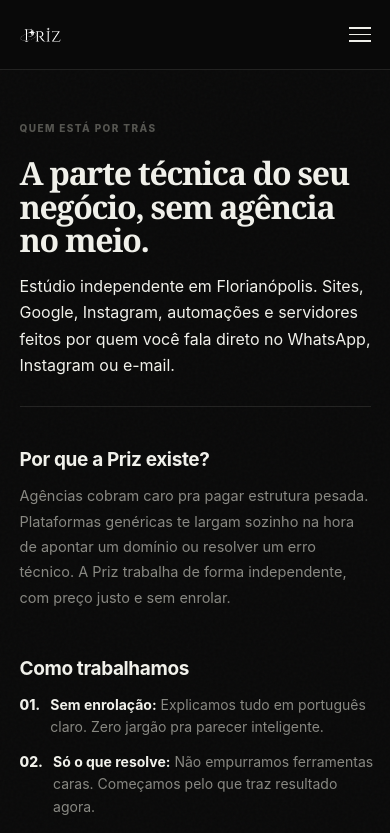
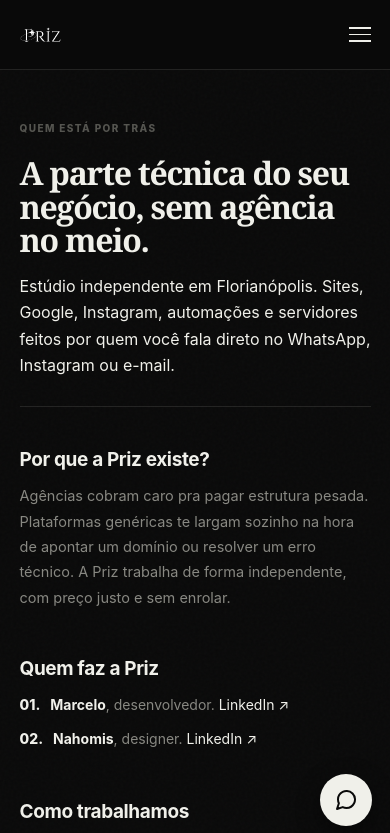
Before and after one commit to priz-repositories/SitePriz, a Next.js app: page /sobre in a window 390 px wide. Shown: the top 833 px of the page. Built offline with nearby package versions, Linux system fonts and the light colour scheme.

Commit message:
Update: equipe na página Sobre e botão fixo de WhatsApp no mobile
- Seção "Quem faz a Priz" com Marcelo e Nahomis e links do LinkedIn
- Botão de WhatsApp fixo só em telas de até 860px

Co-Authored-By: Claude Opus 5.5 <noreply@anthropic.com>

```diff
--- a/src/app/contact.ts
+++ b/src/app/contact.ts
@@ -2,3 +2,7 @@ export const whatsapp =
   "https://wa.me/554896356844?text=Ol%C3%A1%2C%20quero%20conversar%20sobre%20um%20projeto%20com%20a%20Priz.";
 export const instagram = "https://www.instagram.com/priz.oficial/";
 export const email = "PrizContato@proton.me";
+export const team = [
+  { name: "Marcelo", role: "Desenvolvedor", linkedin: "https://www.linkedin.com/in/marceloantoniocabral/" },
+  { name: "Nahomis", role: "Designer", linkedin: "https://www.linkedin.com/in/nahomismoreira/" },
+];
--- a/src/app/globals.css
+++ b/src/app/globals.css
@@ -2371,6 +2371,25 @@ section {
   padding: 13px 20px;
   font-size: 12.5px;
   font-weight: 700;
+}
+
+/* ─── WhatsApp fixo (só no celular) ─────────────────── */
+.whatsapp-float { display: none; }
+@media (max-width: 860px) {
+  a.whatsapp-float {
+    position: fixed;
+    right: 18px;
+    bottom: max(18px, env(safe-area-inset-bottom));
+    z-index: 30;
+    width: 52px;
+    height: 52px;
+    display: grid;
+    place-items: center;
+    border-radius: 50%;
+    background: var(--ink);
+    color: var(--bg);
+    box-shadow: 0 8px 24px rgba(0,0,0,.45);
+  }
 }
 
 /* ─── reveal animation ──────────────────────────────────── */
@@ -3075,6 +3094,9 @@ section {
   color: var(--ink);
 }
 
+.subpage-list a { color: var(--ink); transition: color .2s; }
+.subpage-list a:hover { color: var(--muted); }
+
 .subpage-list .check {
   color: var(--hi);
   font-weight: 800;
--- a/src/app/layout.tsx
+++ b/src/app/layout.tsx
@@ -2,6 +2,7 @@ import type { Metadata } from "next";
 import "./globals.css";
 import SiteNav from "./site-nav";
 import Footer from "./footer";
+import { whatsapp } from "./contact";
 
 export const viewport = {
   width: "device-width",
@@ -31,11 +32,16 @@ export default function RootLayout({
 }) {
   return (
     <html lang="pt-BR">
-<body className="priz" suppressHydrationWarning>
+      <body className="priz" suppressHydrationWarning>
         <div className="grain" aria-hidden />
         <SiteNav />
         {children}
         <Footer />
+        <a className="whatsapp-float" href={whatsapp} target="_blank" rel="noreferrer" aria-label="Falar com a Priz no WhatsApp">
+          <svg width="24" height="24" viewBox="0 0 24 24" fill="none" stroke="currentColor" strokeWidth="2" strokeLinecap="round" strokeLinejoin="round" aria-hidden="true">
+            <path d="M21 11.5a8.38 8.38 0 0 1-.9 3.8 8.5 8.5 0 0 1-7.6 4.7 8.38 8.38 0 0 1-3.8-.9L3 21l1.9-5.7a8.38 8.38 0 0 1-.9-3.8 8.5 8.5 0 0 1 4.7-7.6 8.38 8.38 0 0 1 3.8-.9h.5a8.48 8.48 0 0 1 8 8v.5z" />
+          </svg>
+        </a>
       </body>
     </html>
   );
--- a/src/app/sobre/page.tsx
+++ b/src/app/sobre/page.tsx
@@ -1,5 +1,6 @@
 import type { Metadata } from "next";
 import Link from "next/link";
+import { team } from "../contact";
 
 export const metadata: Metadata = {
   title: "Sobre a Priz | Quem Somos",
@@ -27,6 +28,23 @@ export default function SobrePage() {
             sozinho na hora de apontar um domínio ou resolver um erro técnico.
             A Priz trabalha de forma independente, com preço justo e sem enrolar.
           </p>
+        </section>
+
+        <section className="subpage-section">
+          <h2>Quem faz a Priz</h2>
+          <ul className="subpage-list">
+            {team.map((person, i) => (
+              <li key={person.name}>
+                <span className="check">0{i + 1}.</span>
+                <span>
+                  <strong>{person.name}</strong>, {person.role.toLowerCase()}.{" "}
+                  <a href={person.linkedin} target="_blank" rel="noreferrer">
+                    LinkedIn ↗
+                  </a>
+                </span>
+              </li>
+            ))}
+          </ul>
         </section>
 
         <section className="subpage-section">
```
